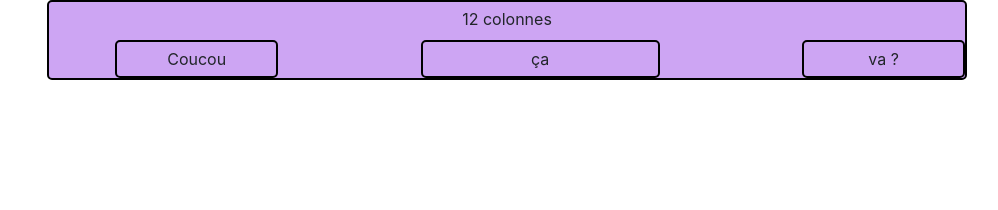
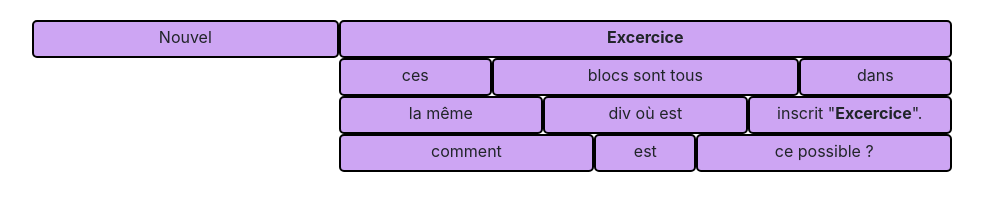
Before and after one commit to ChristineSautelet/bootstrap-training, a plain HTML site: page index.html in a window 1280 px wide. Shown: the whole page, without its empty margins (133-1131 px from the left). Drawn offline with Linux system fonts and the light colour scheme.

Commit message:
exercice 2

```diff
--- a/index.html
+++ b/index.html
@@ -13,22 +13,26 @@
 <div class="container-fluid">
     <div class="container">
         <div class="row">
-            <div class="col-md-12">
-                <p>12 colonnes</p>
+            <div class="col-md-4">
+                <p class="element">Nouvel</p>
             </div>
-        </div>
-        <div class="row row2">
-            <div class="col-md-1"></div>
-            <div class="col-md-2">
-                <p class="contour">Coucou</p>
-            </div>
-            <div class="col-md-2"></div>
-            <div class="col-md-3">
-                <p class="contour">ça</p class="contour">
-            </div>
-            <div class="col-md-2"></div>
-            <div class="col-md-2">
-                <p class="contour">va ?</p class="contour">
+            <div class="col-md-8">
+                <p class="element"><strong>Excercice</strong></p class="element">
+                <div class="row row2">
+                    <div class="col-md-3"><p class="element">ces</p class="element"></div>
+                    <div class="col-md-6"><p class="element">blocs sont tous</p class="element"></div>
+                    <div class="col-md-3"><p class="element">dans</p class="element"></div>
+                </div>
+                <div class="row">
+                <div class="col-md-4"><p class="element">la même</p class="element"></div>
+                <div class="col-md-4"><p class="element">div où est</p class="element"></div>
+                <div class="col-md-4"><p class="element">inscrit "<strong>Excercice</strong>".</p class="element"></div>
+                </div>
+                <div class="row">
+                    <div class="col-md-5"><p class="element">comment</p class="element"></div>
+                    <div class="col-md-2"><p class="element">est</p class="element"></div>
+                    <div class="col-md-5"><p class="element">ce possible ?</p class="element"></div>
+                    </div>
             </div>
         </div>
     </div>
--- a/scss/style.scss
+++ b/scss/style.scss
@@ -1,8 +1,6 @@
 .container{
-    background-color: #cda5f3;
-    border: solid 2px black;
-    border-radius: 5px;
-    width: 920px
+    width: 920px;
+    margin-top: 20px;
 }
 .container-fluid{
     text-align: center;
@@ -10,13 +8,15 @@
 .row{
     height: 38px;
 }
-.contour{
+.element{
     border: solid 2px black;
     border-radius: 5px;
     text-align: center;
-    margin-left: -25px;
-    margin-right: -15px;
+    background-color: #cda5f3;
+    height: 38px;
+    margin-left: -30px;
+    padding-top: 3px;
 }
-p{
-    padding: 5px;
+.row2{
+    margin-top: -16px;
 }
```
Also changed, not shown: css/style.css, css/style.min.css, 2 other files.
